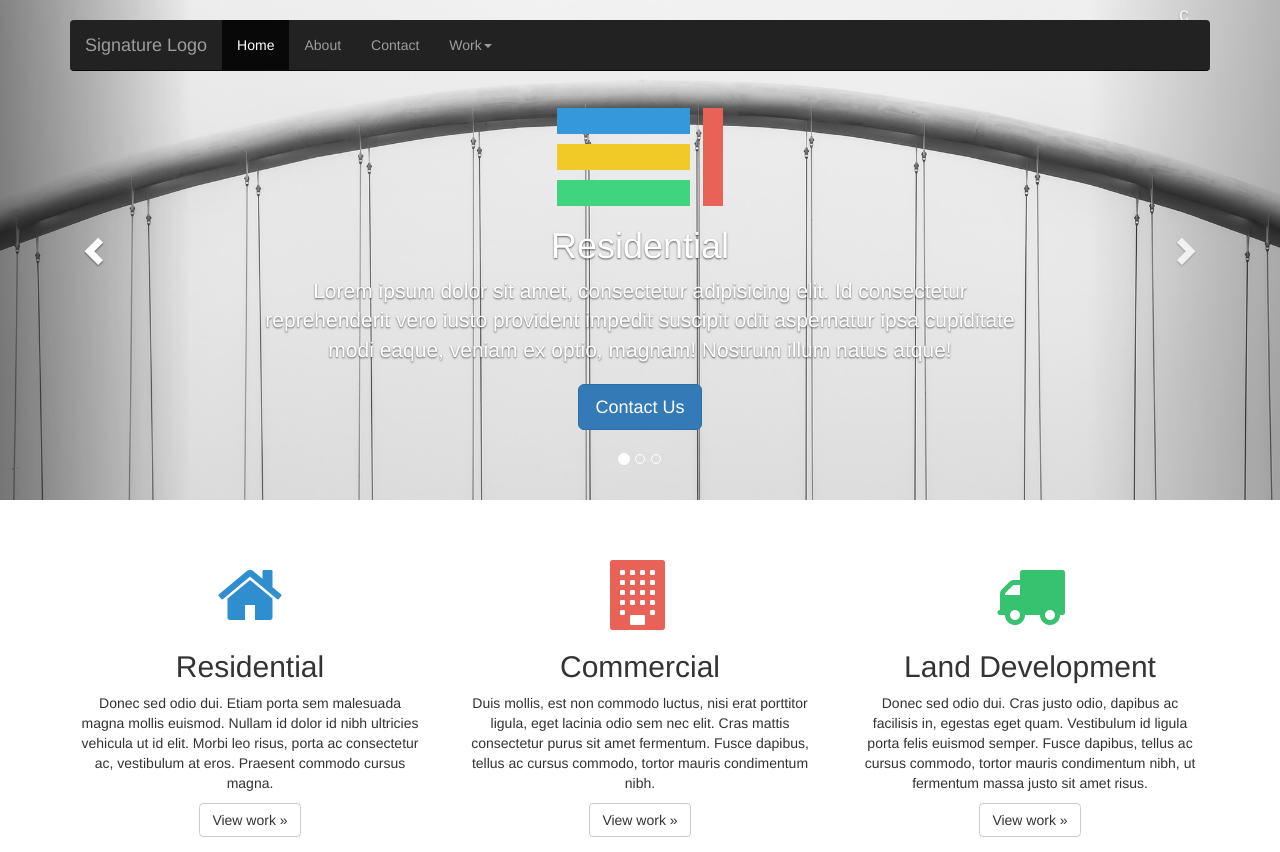
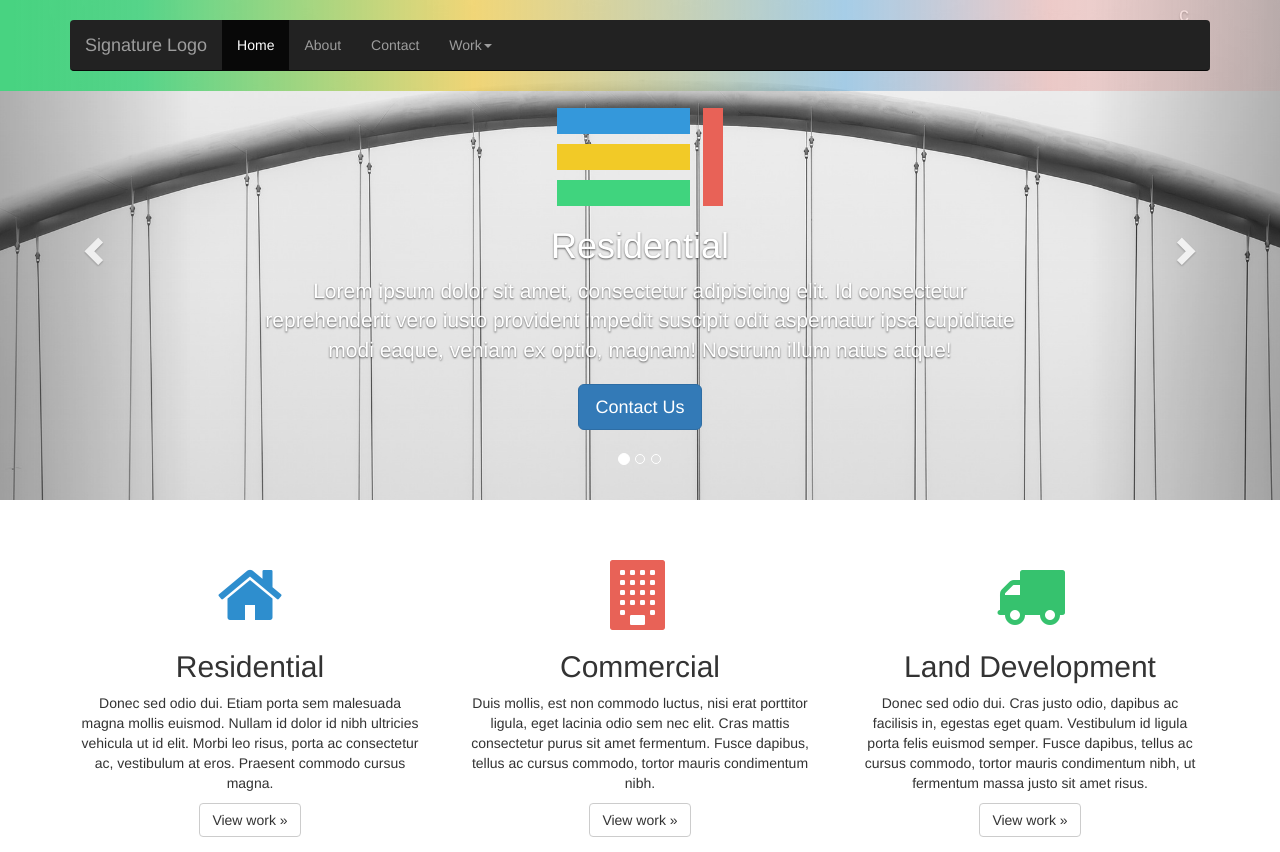
Before and after one commit to Ajhandler/Signature, a PHP site: page /index.php in a window 1280 px wide. Shown: the top 852 px of the page. Run offline with PHP 8.4, Linux system fonts and the light colour scheme; some libraries are stand-ins or nearby versions.

Commit message:
add background gradient to nav

```diff
--- a/css/style.css
+++ b/css/style.css
@@ -213,3 +213,16 @@ body {
     margin-top: 120px;
   }
 }
+
+.navbar-wrapper{
+  margin-top: 0;
+  padding-top:20px;
+  background: -moz-linear-gradient(left,  rgba(72,211,129,1) 1%, rgba(72,211,129,0.91) 11%, rgba(241,201,60,0.67) 37%, rgba(58,153,216,0.41) 66%, rgba(230,99,91,0.26) 82%, rgba(230,99,91,0.1) 100%); /* FF3.6+ */
+background: -webkit-gradient(linear, left top, right top, color-stop(1%,rgba(72,211,129,1)), color-stop(11%,rgba(72,211,129,0.91)), color-stop(37%,rgba(241,201,60,0.67)), color-stop(66%,rgba(58,153,216,0.41)), color-stop(82%,rgba(230,99,91,0.26)), color-stop(100%,rgba(230,99,91,0.1))); /* Chrome,Safari4+ */
+background: -webkit-linear-gradient(left,  rgba(72,211,129,1) 1%,rgba(72,211,129,0.91) 11%,rgba(241,201,60,0.67) 37%,rgba(58,153,216,0.41) 66%,rgba(230,99,91,0.26) 82%,rgba(230,99,91,0.1) 100%); /* Chrome10+,Safari5.1+ */
+background: -o-linear-gradient(left,  rgba(72,211,129,1) 1%,rgba(72,211,129,0.91) 11%,rgba(241,201,60,0.67) 37%,rgba(58,153,216,0.41) 66%,rgba(230,99,91,0.26) 82%,rgba(230,99,91,0.1) 100%); /* Opera 11.10+ */
+background: -ms-linear-gradient(left,  rgba(72,211,129,1) 1%,rgba(72,211,129,0.91) 11%,rgba(241,201,60,0.67) 37%,rgba(58,153,216,0.41) 66%,rgba(230,99,91,0.26) 82%,rgba(230,99,91,0.1) 100%); /* IE10+ */
+background: linear-gradient(to right,  rgba(72,211,129,1) 1%,rgba(72,211,129,0.91) 11%,rgba(241,201,60,0.67) 37%,rgba(58,153,216,0.41) 66%,rgba(230,99,91,0.26) 82%,rgba(230,99,91,0.1) 100%); /* W3C */
+filter: progid:DXImageTransform.Microsoft.gradient( startColorstr='#48d381', endColorstr='#1ae6635b',GradientType=1 ); /* IE6-9 */
+
+}
```
Also changed, not shown: 1 other file.
